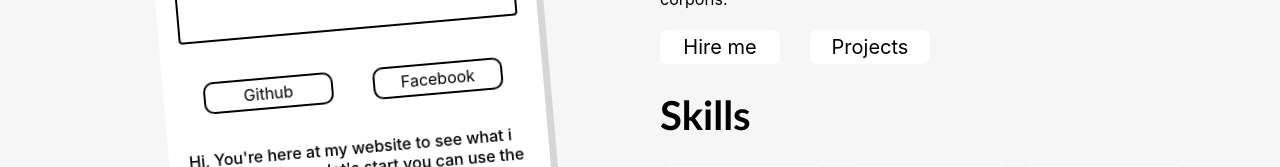
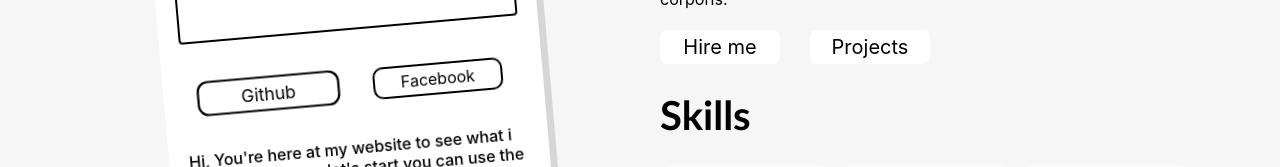
Before and after one commit to Irere123/My-Portfolio-v0, a Next.js app: page / in a window 1280 px wide. In both pictures the pointer is over the element "Github". Shown: the part 290-457 px from the top of the page. Built offline with nearby package versions, Linux system fonts and the light colour scheme.

Commit message:
initial commit

```diff
--- a/styles/Home.module.css
+++ b/styles/Home.module.css
@@ -18,7 +18,6 @@
   justify-content: center;
   align-items: center;
   box-shadow: 2px 2px rgba(0, 0, 0, 0.13);
-  cursor: pointer;
   animation: grow 0.5s infinite alternate;
 }
 
@@ -67,6 +66,11 @@
   align-items: center;
   border: 2px solid #000;
   border-radius: 10px;
+  cursor: pointer;
+}
+
+.cardButtons > .github:hover {
+  transform: scale(1.1);
 }
 
 .cardButtons > .facebook {
@@ -76,6 +80,11 @@
   align-items: center;
   border: 2px solid #000;
   border-radius: 10px;
+  cursor: pointer;
+}
+
+.cardButtons > .facebook:hover {
+  transform: scale(1.1);
 }
 
 .cardText {
```
